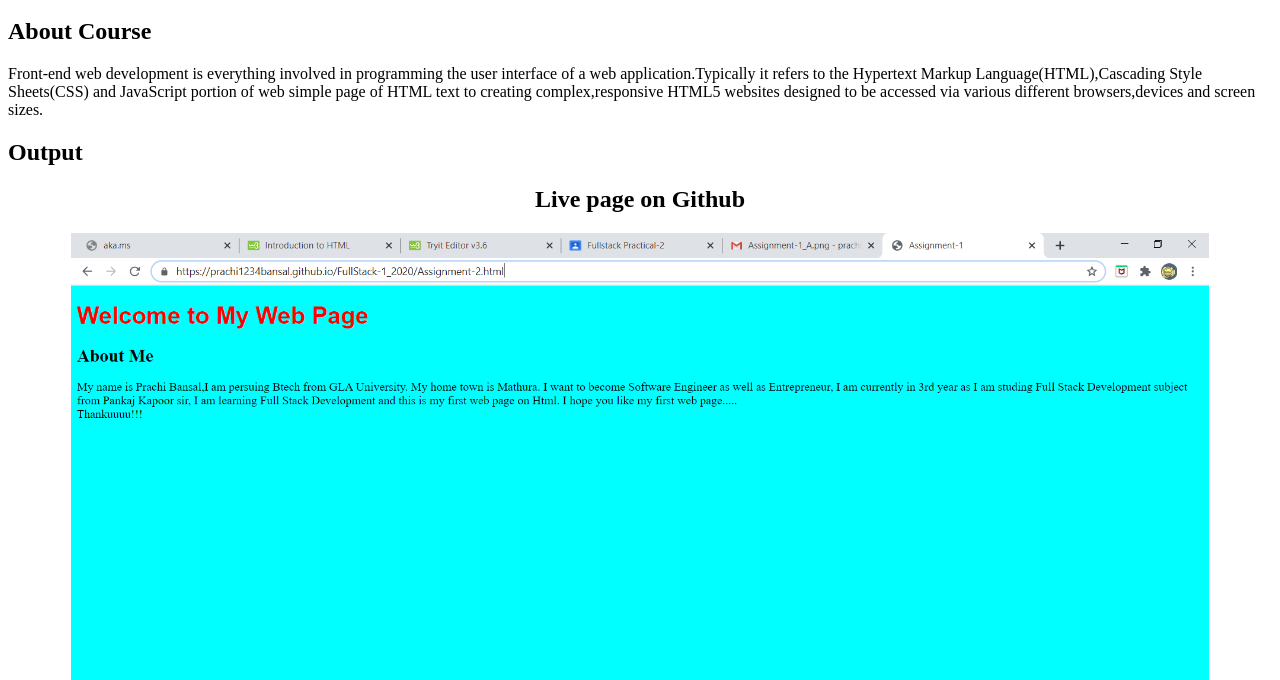
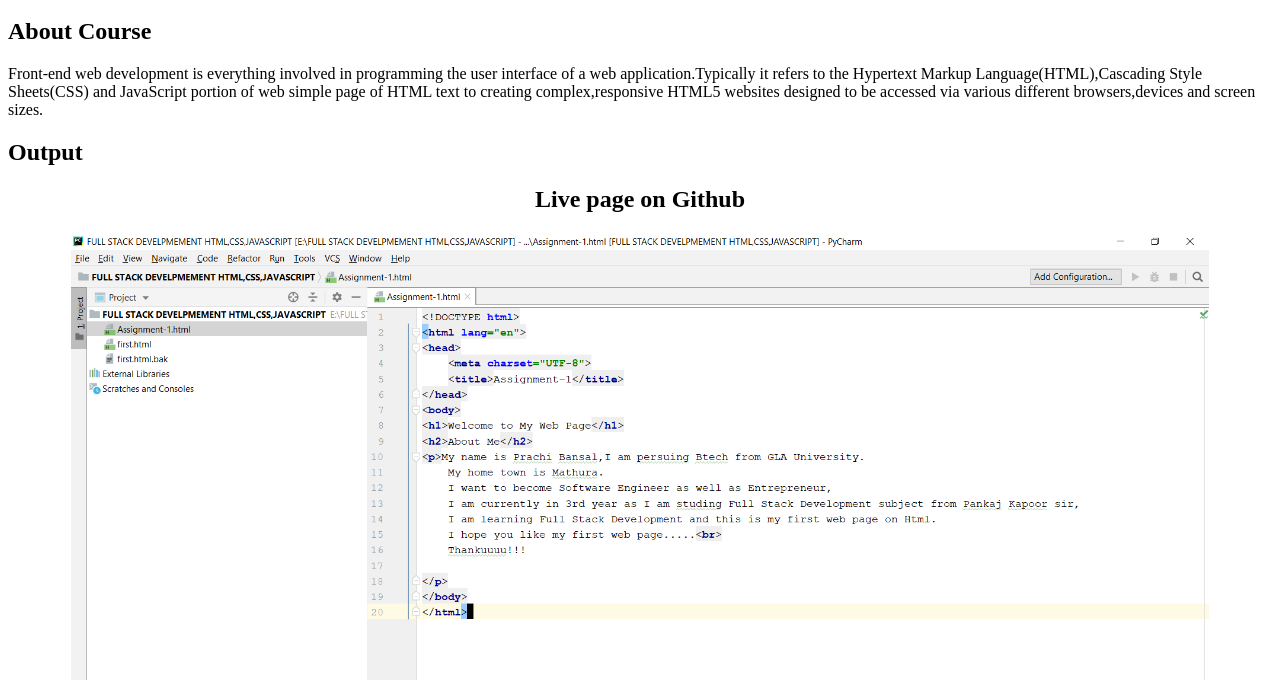
Before and after one commit to prachi1234bansal/Practical_7, a plain HTML site: page practicals/Practical2.html in a window 1280 px wide. Shown: the part 120-800 px from the top of the page. Drawn offline with Linux system fonts and the light colour scheme.

Commit message:
third commit

```diff
--- a/practicals/Practical2.html
+++ b/practicals/Practical2.html
@@ -14,6 +14,6 @@
        HTML text to creating complex,responsive HTML5 websites designed to be accessed via various different browsers,devices and screen sizes.</p>
     <h2>Output</h2>
     <h2 style="text-align: center;"> Live page on Github</h2>
-    <p style="text-align: center;"><img style="height: 90%; width: 90%; " src = "..\images\live web page.png"alt = "Live Page on Git-Hub Screenshot"></p>
+    <p style="text-align: center;"><img style="height: 90%; width: 90%; " src = "..\images\webpage2.png"alt = "Live Page on Git-Hub Screenshot"></p>
 </body>
 </html>
```
